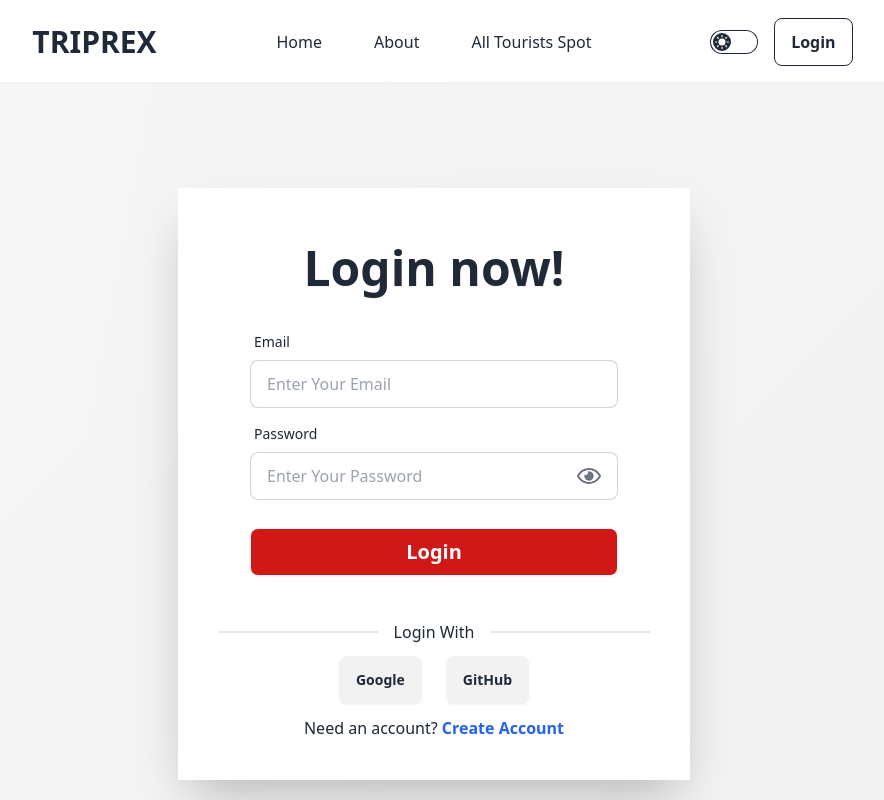
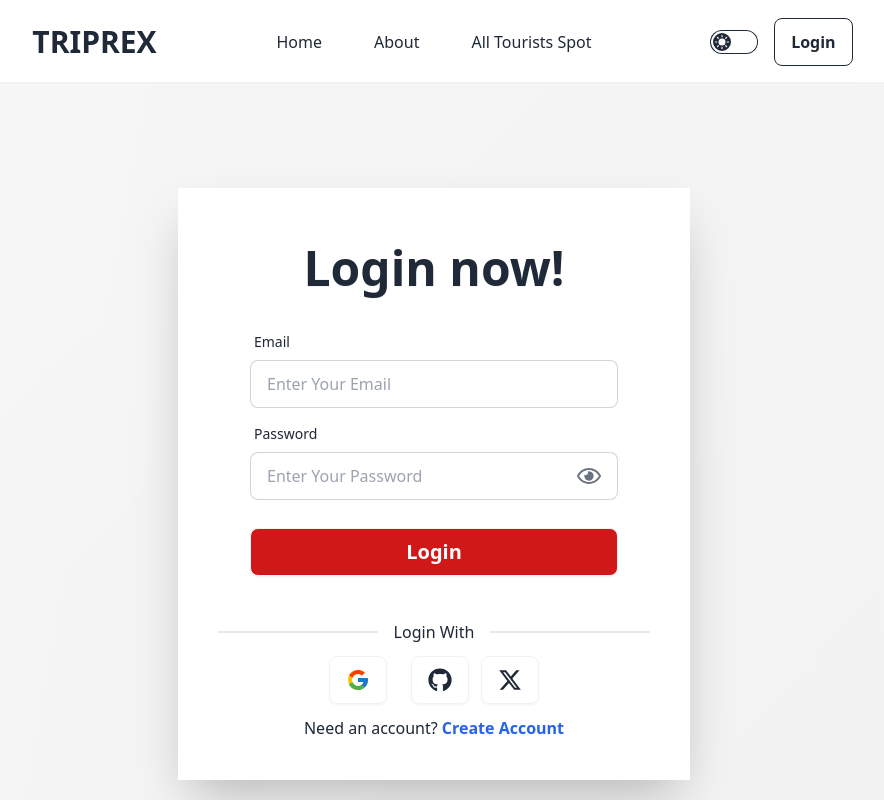
Before and after one commit to tahfeezmizan/triprex, a React (Vite) app: page /login in a window 1280 px wide. Shown: the top 800 px of the page, without its empty margins (206-1090 px from the left). Built offline with nearby package versions, Linux system fonts and the light colour scheme; no server answers.

Commit message:
Features: include Twitter login authenticated

```diff
--- a/src/components/Navbar/Login.jsx
+++ b/src/components/Navbar/Login.jsx
@@ -1,17 +1,18 @@
 import { useState } from "react";
 import { Helmet } from "react-helmet";
 import { useForm } from "react-hook-form";
-import { FaRegEye, FaRegEyeSlash } from "react-icons/fa";
+import { FaGithub, FaRegEye, FaRegEyeSlash } from "react-icons/fa";
 import { NavLink, useLocation, useNavigate } from "react-router-dom";
 import UseAuth from "../../Hook/UseAuth";
 import { toast } from "react-toastify";
+import { FcGoogle } from "react-icons/fc";
+import { FaXTwitter } from "react-icons/fa6";
 
 const Login = () => {
-    const { logInUser, googleLogin, githubLogin } = UseAuth();
+    const { logInUser, googleLogin, githubLogin, twitterLogin } = UseAuth();
     const [showPassword, setShowPassword] = useState(false);
     const navigate = useNavigate()
     const location = useLocation();
-    console.log('Login Location', location)
 
     const {
         register,
@@ -96,7 +97,7 @@ const Login = () => {
                         <button
                             onClick={() => googleLogin()
                                 .then(result => {
-                                    toast.success('Congrs! Login Sucessfull');
+                                    toast.success('Congrs! Google Login Sucessfull');
                                     navigate(location?.state ? location.state : '/');
                                 })
                                 .catch((error) => {
@@ -106,14 +107,14 @@ const Login = () => {
                                     toast.error(errorMessage)
                                 })
                             }
-                            className='btn mr-3'>Google
+                            className='btn mr-3 text-2xl bg-transparent outline-none hover:bg-transparent '><FcGoogle />
 
                         </button>
 
                         <button
                             onClick={() => githubLogin()
                                 .then(result => {
-                                    toast.success('Congrs! Login Sucessfull');
+                                    toast.success('Congrs! Github Login Sucessfull');
                                     navigate(location?.state ? location.state : '/');
                                 })
                                 .catch((error) => {
@@ -123,7 +124,23 @@ const Login = () => {
                                     toast.error(errorMessage)
                                 })
                             }
-                            className='btn ml-3'>GitHub
+                            className='btn ml-3 text-2xl bg-transparent outline-none hover:bg-transparent '><FaGithub />
+                        </button>
+
+                        <button
+                            onClick={() => twitterLogin()
+                                .then(result => {
+                                    toast.success('Congrs! Twitter Login Sucessfull');
+                                    navigate(location?.state ? location.state : '/');
+                                })
+                                .catch((error) => {
+                                    const errorText = error.message;
+                                    console.log(errorText)
+                                    const errorMessage = errorText.slice(22, 62);
+                                    toast.error(errorMessage)
+                                })
+                            }
+                            className='btn ml-3 text-2xl bg-transparent outline-none hover:bg-transparent '><FaXTwitter />
                         </button>
                     </div>
                 </div>
--- a/src/components/Navbar/Navbar.jsx
+++ b/src/components/Navbar/Navbar.jsx
@@ -23,13 +23,11 @@ const Navbar = () => {
             setTheme('light')
         }
     }
-    console.log(theme)
 
     const links = <>
         <li><NavLink to='/'>Home</NavLink></li>
         <li><NavLink to='/about'>About</NavLink></li>
         <li><NavLink to='/alltouristspot'>All Tourists Spot</NavLink></li>
-        {/* <li><NavLink to='/countrycategories'>Country</NavLink></li> */}
         {user?.email ?
             <> <li><NavLink to='/addtourisspot'>Add Tourists Spot</NavLink></li>
                 <li><NavLink to='/mylist'>My List</NavLink></li>
@@ -75,7 +73,7 @@ const Navbar = () => {
                         </label>
                     </div>
 
-                    {user?.email ?
+                    {user ?
                         <div className="dropdown dropdown-end" data-tooltip-id="my-tooltip" data-tooltip-content="Hello to you too!">
                             <div tabIndex={0} role="button" className="btn btn-ghost btn-circle avatar">
                                 <div className="w-10 rounded-full">
@@ -83,7 +81,7 @@ const Navbar = () => {
                                     </Tooltip> */}
                                     <img
                                         data-tooltip-id="my-tooltip"
-                                        data-tooltip-content={user?.displayName.toUpperCase()}
+                                        data-tooltip-content={user?.displayName?.toUpperCase()}
                                         alt="Tailwind CSS Navbar component" src={user.photoURL} />
                                     <Tooltip id="my-tooltip" place='right' />
                                 </div>
--- a/src/components/Navbar/Register.jsx
+++ b/src/components/Navbar/Register.jsx
@@ -2,15 +2,14 @@ import { useState } from "react";
 import { Helmet } from "react-helmet";
 import { useForm } from "react-hook-form";
 import { FaRegEye, FaRegEyeSlash } from "react-icons/fa";
-import { NavLink } from "react-router-dom";
+import { NavLink, useNavigate } from "react-router-dom";
 import UseAuth from "../../Hook/UseAuth";
 import { toast } from "react-toastify";
 
 const Register = () => {
-    const { createUser } = UseAuth();
-
+    const { createUser, userProfileUpdate, logOut } = UseAuth();
     const [showPassword, setShowPassword] = useState(false);
-    // const navigate = useNavigate();
+    const navigate = useNavigate();
 
     const {
         register,
@@ -25,11 +24,10 @@ const Register = () => {
         createUser(email, password)
             .then(result => {
                 const registerData = result.user;
-                console.log(registerData)
-                // userProfileUpdate(name, photoUrl)
-                // logOut()
+                userProfileUpdate(name, photoUrl)
+                logOut()
                 toast.success('User Register Sucessfully')
-                // navigate('/login')
+                navigate('/login')
             })
             .catch(error => {
                 const errorMessage = error.message;
@@ -85,7 +83,7 @@ const Register = () => {
                             name="photourl"
                             placeholder="Photo URL"
                             className="input input-bordered"
-                            {...register("photoUrl")}
+                            {...register("photourl")}
                         />
                         {/* {errors.photourl && toast.success('Photo Url')} */}
                         {errors.photourl && <span className="text-xs text-red-500"></span>}
--- a/src/components/Provider/AuthProvider.jsx
+++ b/src/components/Provider/AuthProvider.jsx
@@ -1,11 +1,14 @@
-import { GithubAuthProvider, GoogleAuthProvider, createUserWithEmailAndPassword, onAuthStateChanged, signInWithEmailAndPassword, signInWithPopup, signOut, updateProfile } from "firebase/auth";
+import { GithubAuthProvider, GoogleAuthProvider, createUserWithEmailAndPassword, onAuthStateChanged, signInWithEmailAndPassword, signInWithPopup, signOut, updateProfile, TwitterAuthProvider } from "firebase/auth";
 import { createContext, useEffect, useState } from "react";
 import auth from "../../Firebase/firebase.config";
 
+// context
 export const AuthContext = createContext(null);
 
+// social login
 const googleProvider = new GoogleAuthProvider();
 const githubProvider = new GithubAuthProvider();
+const twitterProvider = new TwitterAuthProvider();
 
 const AuthProvider = ({ children }) => {
     const [user, setUser] = useState(null);
@@ -33,8 +36,14 @@ const AuthProvider = ({ children }) => {
         return signInWithPopup(auth, githubProvider);
     }
 
+    // twitter
+    const twitterLogin = () => {
+        setLoading(true)
+        return signInWithPopup(auth, twitterProvider);
+    }
+
     // update user
-    const userProfileUpdat = (name, imgUrl) => {
+    const userProfileUpdate = (name, imgUrl) => {
         return updateProfile(auth.currentUser, {
             displayName: name, photoURL: imgUrl
         })
@@ -66,7 +75,8 @@ const AuthProvider = ({ children }) => {
         logInUser,
         googleLogin,
         githubLogin,
-        userProfileUpdat,
+        twitterLogin,
+        userProfileUpdate,
         logOut
     }
 
```
